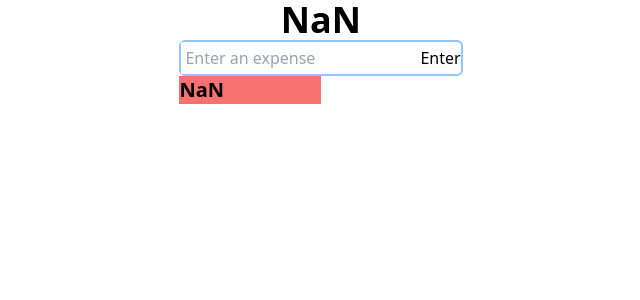
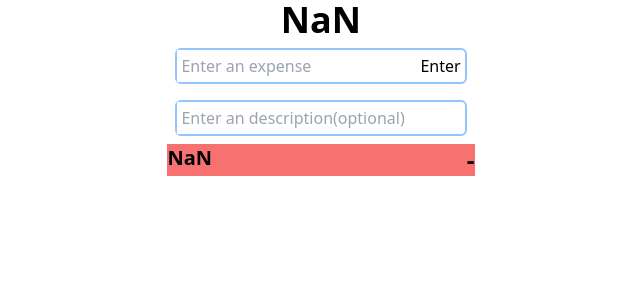
Before and after one commit to amerkulovic/ExpenseTracker, a React (Create React App) app: page / in a window 1280 px wide. Both pictures are taken after a click on the button "Enter". Shown: the top 300 px of the page, without its empty margins (319-959 px from the left). Built offline with nearby package versions, Linux system fonts and the light colour scheme.

Commit message:
added functionality

```diff
--- a/src/App.tsx
+++ b/src/App.tsx
@@ -1,32 +1,57 @@
 import React, { useState } from "react";
 import ExpenseItem from "./components/ExpenseItem";
+import { ExpenseItemProps } from "./components/ExpenseItem";
+import { log } from "console";
+import exp from "constants";
+
+type Expense = {
+  id: number;
+  cost: number;
+  description: string;
+};
 
 function App() {
   let [total, setTotal] = useState(0);
-  let [expenses, setExpenses] = useState<number[]>([]);
+  let [expenses, setExpenses] = useState<Expense[]>([]);
   let [enteredValue, setEnteredValue] = useState<number | string>("");
+  let [enteredDescription, setEnteredDescription] = useState<string>("");
 
   const changeTotal = () => {
     const value = parseFloat(String(enteredValue));
     setTotal(total + value);
-    setExpenses([...expenses, value]);
+    setExpenses([...expenses, { id: Math.random(), cost: value, description: enteredDescription }]);
     setEnteredValue("");
+    setEnteredDescription("");
   };
 
   const handleInputChange = (e: React.ChangeEvent<HTMLInputElement>) => {
     setEnteredValue(e.target.value);
   };
 
+  const handleDescriptionChange = (e: React.ChangeEvent<HTMLInputElement>) => {
+    setEnteredDescription(e.target.value);
+  };
+
+  const removeExpense = (id: number) => {
+    setExpenses(expenses.filter((expense) => expense.id !== id));
+    console.log(expenses);
+  };
+
   return (
     <div className="flex justify-center align-middle">
       <section className="flex flex-col">
         <div className="text-4xl font-bold text-center">{total}</div>
-        <section className="border-2 border-blue-300 rounded-md">
+        <section className="border-2 border-blue-300 rounded-md m-2">
           <input className="p-1" value={enteredValue} type="text" placeholder="Enter an expense" onChange={handleInputChange} />
-          <button onClick={changeTotal}>Enter</button>
+          <button className="p-1" onClick={changeTotal}>
+            Enter
+          </button>
         </section>
-        {expenses.map((expense) => (
-          <ExpenseItem cost={expense} />
+        <section className="border-2 border-blue-300 rounded-md m-2">
+          <input className="p-1" value={enteredDescription} type="text" placeholder="Enter an description(optional)" onChange={handleDescriptionChange} />
+        </section>
+        {expenses.map((expense, id) => (
+          <ExpenseItem key={id} id={id} cost={expense.cost} description={expense.description} buttonFunction={() => removeExpense(expense.id)} />
         ))}
       </section>
     </div>
--- a/src/components/ExpenseItem.tsx
+++ b/src/components/ExpenseItem.tsx
@@ -1,22 +1,27 @@
 import { FC } from "react";
 
-type ExpenseItemProps = {
+export type ExpenseItemProps = {
+  id: number;
   cost: number;
   description?: string;
+  buttonFunction: (id: number) => void;
 };
 
-const ExpenseItem: FC<ExpenseItemProps> = ({ cost, description }) => {
-  let expenseStyling: () => string = () => {
-    if (cost >= 0) {
-      return "bg-green-300";
-    } else {
-      return "bg-red-300";
-    }
-  };
+const ExpenseItem: FC<ExpenseItemProps> = ({ id, cost, description, buttonFunction }) => {
+  //   let expenseStyling = () => {
+  //     if (cost >= 0) {
+  //       return "bg-green-300";
+  //     } else {
+  //       return "bg-red-300";
+  //     }
+  //   };
   return (
-    <div className={cost >= 0 ? "flex justify-between w-1/2 bg-green-300" : "`flex justify-between w-1/2 bg-red-400"}>
+    <div className={cost >= 0 ? "flex justify-between bg-green-300" : "flex justify-between bg-red-400"}>
       <p className="font-bold text-xl">{cost}</p>
       <p>{description}</p>
+      <button className="font-extrabold text-2xl" onClick={() => buttonFunction(id)}>
+        -
+      </button>
     </div>
   );
 };
```
